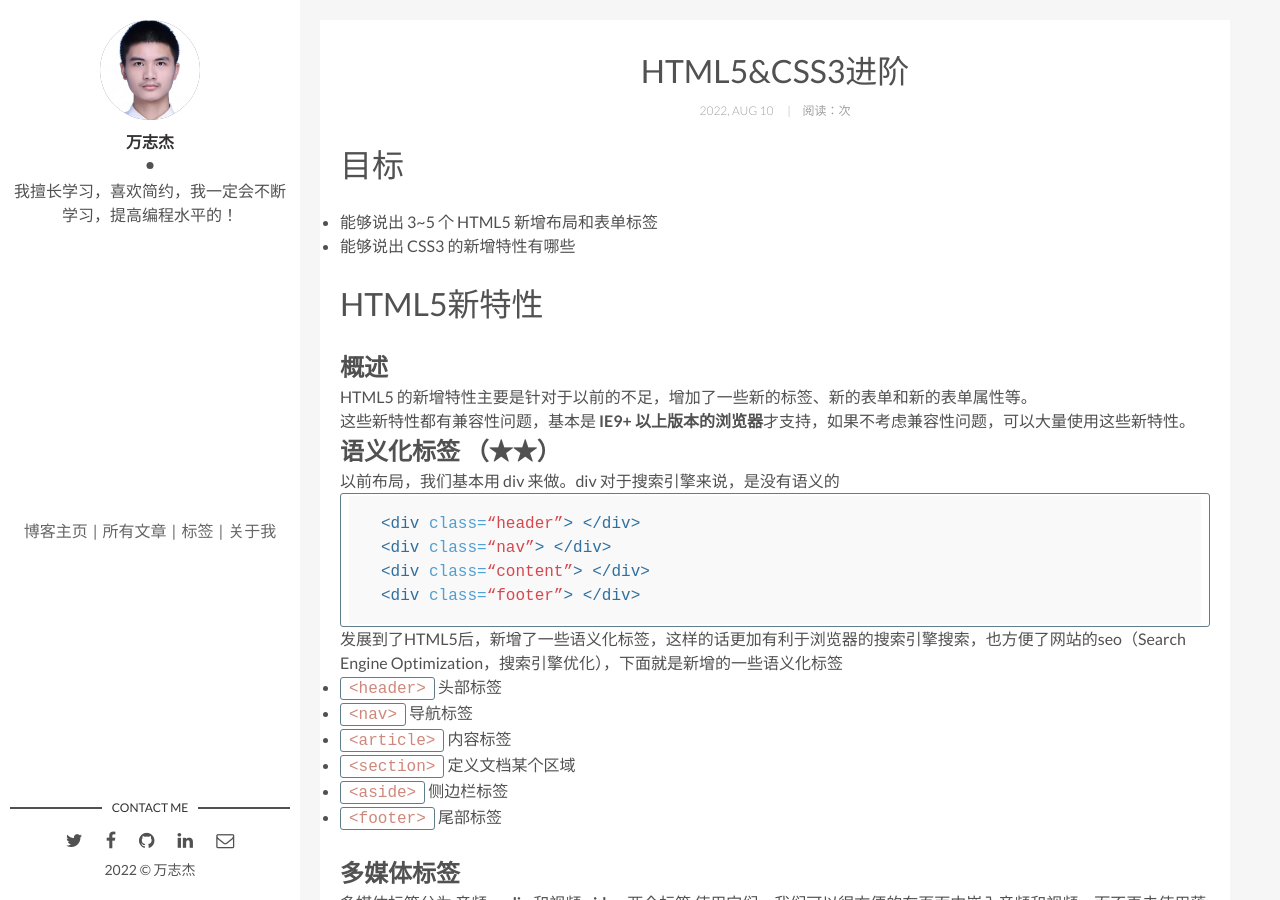
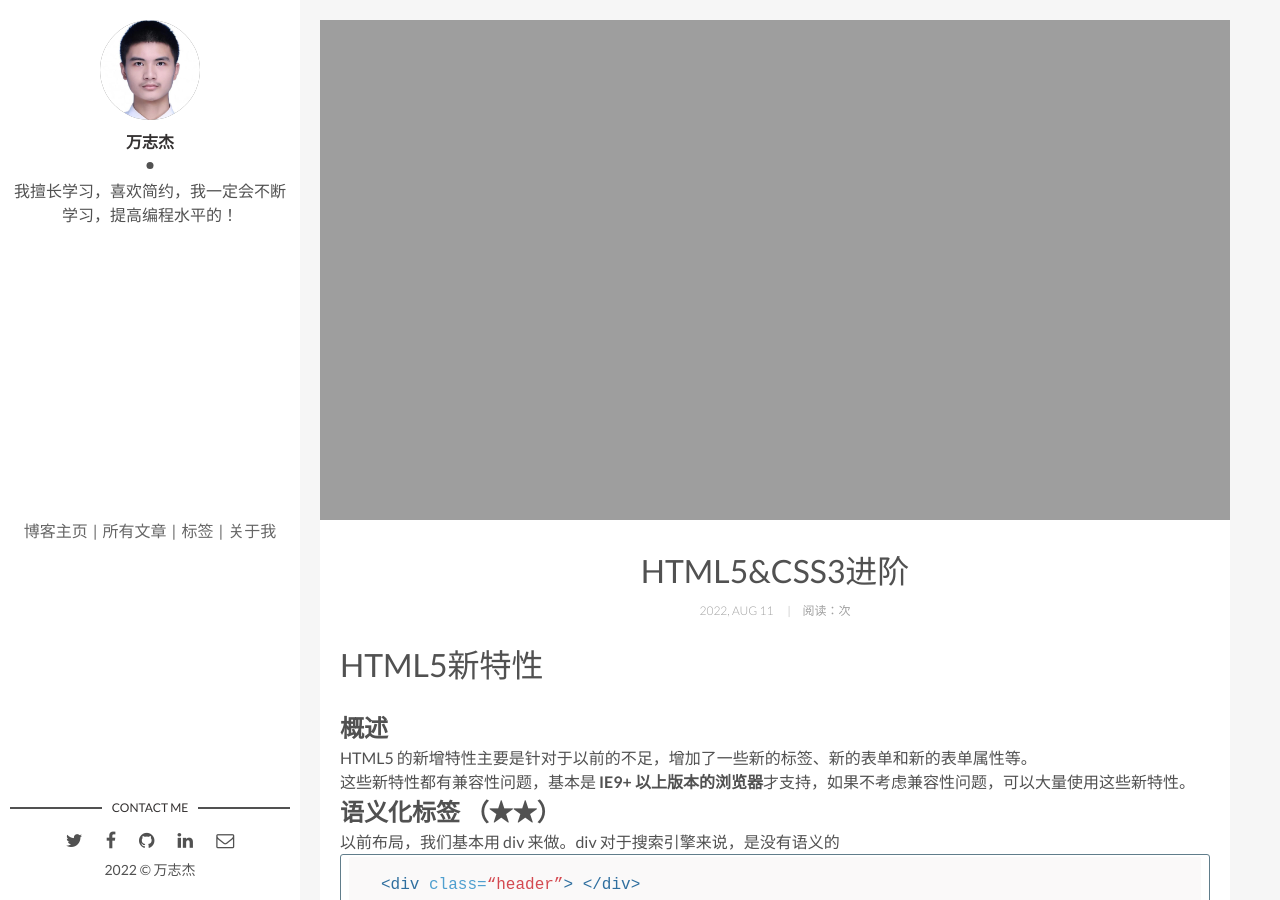
Before and after one commit to 19991010wan/wanBlog_Chinese, a Jekyll site: the page built from _posts/2022-08-12-HTML5&CSS3进阶.markdown, in a window 1280 px wide and 900 px high. Built offline with Jekyll 4.4.1, drawn with Linux system fonts in a browser that asks for light colours; nearby versions of some CDN libraries; comment, search, counter and statistics services are not loaded; some of the changed lines change nothing that is shown; some of the changed text lies outside the part shown.

Commit message:
update markdown

````diff
--- a/_posts/2022-08-12-HTML5&CSS3进阶.markdown
+++ b/_posts/2022-08-12-HTML5&CSS3进阶.markdown
@@ -1,16 +1,11 @@
 ---
 layout: post
 title: HTML5&CSS3进阶
-date: 2022-08-11 00:00:00 +0300
+date: 2022-08-12 00:00:00 +0300
 description: You’ll find this post in your `_posts` directory. Go ahead and edit it and re-build the site to see your changes. # Add post description (optional)
-img: # Add image post (optional)
-tags: [Github Pages, Jekyll, 个人博客] # add tag
+img: html5+css3.jpg# Add image post (optional)
+tags: [HTML5, CSS3] # add tag
 ---
-
-# 目标
-
-- 能够说出 3~5 个 HTML5 新增布局和表单标签
-- 能够说出 CSS3 的新增特性有哪些
 
 # HTML5新特性
 
@@ -40,7 +35,7 @@
 - `<aside>` 侧边栏标签
 - `<footer>` 尾部标签
 
-![](images/语义化标签.png)
+![]({{site.baseurl}}/assets/img/post/HTML&CSS3进阶/语义化标签.png)
 
 ## 多媒体标签
 
@@ -48,7 +43,7 @@
 
 因为多媒体标签的 属性、方法、事件比较多，因此我们需要什么功能的时候，就需要去查找相关的文档进行学习使用。
 
-![](images/多媒体标签.png)
+![]({{site.baseurl}}/assets/img/post/HTML&CSS3进阶/多媒体标签.png)
 
 ### 视频标签- video（★★★）
 
@@ -62,7 +57,7 @@
  <video src="media/mi.mp4"></video>
 ```
 
-![](images/video支持格式.png)
+![]({{site.baseurl}}/assets/img/post/HTML&CSS3进阶/video支持格式.png)
 
 #### 兼容写法
 
@@ -75,11 +70,12 @@
     您的浏览器暂不支持 <video> 标签播放视频
 </ video >
 ```
+
 **上面这种写法，浏览器会匹配video标签中的source，如果支持就播放，如果不支持往下匹配，直到没有匹配的格式，就提示文本**
 
 #### video 常用属性
 
-![](images/video常用属性.png)
+![]({{site.baseurl}}/assets/img/post/HTML&CSS3进阶/video常用属性.png)
 
 **属性很多，有一些属性需要大家重点掌握：**
 
@@ -109,7 +105,7 @@
 <audio src="media/music.mp3"></audio>
 ```
 
-![](images/audio支持格式.png)
+![]({{site.baseurl}}/assets/img/post/HTML&CSS3进阶/audio支持格式.png)
 
 #### 兼容写法
 
@@ -127,7 +123,7 @@
 
 #### audio 常用属性
 
-![](images/audio常用属性.png)
+![]({{site.baseurl}}/assets/img/post/HTML&CSS3进阶/audio常用属性.png)
 
 **示例代码：**
 
@@ -149,7 +145,7 @@
 
 **课堂案例：在这个案例中，熟练了新增表单的用法**
 
-![](images/input案例.png)
+![]({{site.baseurl}}/assets/img/post/HTML&CSS3进阶/input案例.png)
 
 **案例代码：**
 
@@ -179,7 +175,7 @@
 
 **新的输入类型**
 
-![](images/新增input表单.png)
+![]({{site.baseurl}}/assets/img/post/HTML&CSS3进阶/新增input表单.png)
 
 类型很多，我们现阶段**重点记忆三个**： **`number`   `tel`   `search`**
 
@@ -205,7 +201,7 @@
 
 属性选择器，按照字面意思，都是根据标签中的属性来选择元素
 
-![](images/属性选择器.png)
+![]({{site.baseurl}}/assets/img/post/HTML&CSS3进阶/属性选择器.png)
 
 **示例代码：**
 
@@ -233,7 +229,7 @@
 
 结构伪类选择器主要根据文档结构来选择器元素， 常用于根据父级选择器里面的子元素
 
-![](images/结构伪类选择器-01.png)
+![]({{site.baseurl}}/assets/img/post/HTML&CSS3进阶/结构伪类选择器-01.png)
 
 #### E:first-child
 
@@ -254,7 +250,7 @@
   </ul>
 ```
 
-![](images/first-child.png)
+![]({{site.baseurl}}/assets/img/post/HTML&CSS3进阶/first-child.png)
 
 **E:last-child**  则是选择到了最后一个li标签
 
@@ -292,7 +288,7 @@
 
 **一些常用的公式： 公式不是死的，在这里列举出来让大家能够找寻到这个模式，能够理解代码，这样才能写出满足自己功能需求的代码**
 
-![](images/nth-child公式.png)
+![]({{site.baseurl}}/assets/img/post/HTML&CSS3进阶/nth-child公式.png)
 
 **常用的结构伪类选择器是：** `nth-child(n) {...}`
 
@@ -323,7 +319,7 @@
   </ul>
 ```
 
-![](images/nth-child与nth-of-type区别.png)
+![]({{site.baseurl}}/assets/img/post/HTML&CSS3进阶/nth-child与nth-of-type区别.png)
 
 也就是说：
 
@@ -343,7 +339,7 @@
 
 伪元素选择器可以帮助我们利用CSS创建新标签元素，而不需要HTML标签，从而简化HTML结构
 
-![](images/伪元素.png)
+![]({{site.baseurl}}/assets/img/post/HTML&CSS3进阶/伪元素.png)
 
 **示例demo**
 
@@ -510,15 +506,15 @@
 
 **额外标签法**也称为隔墙法，是 W3C 推荐的做法
 
-![](images/额外标签法.png)
+![]({{site.baseurl}}/assets/img/post/HTML&CSS3进阶/额外标签法.png)
 
 **注意：** 要求这个新的空标签必须是块级元素
 
 后面两种伪元素清除浮动算是第一种额外标签法的一个**升级**和**优化**
 
-![](images/单伪元素.png)
+![]({{site.baseurl}}/assets/img/post/HTML&CSS3进阶/单伪元素.png)
 
-![](images/双伪元素.png)
+![]({{site.baseurl}}/assets/img/post/HTML&CSS3进阶/双伪元素.png)
 
 ## 盒子模型（★★★）
 
@@ -543,7 +539,7 @@
 filter:   函数(); -->  例如： filter: blur(5px);  -->  blur模糊处理  数值越大越模糊
 ```
 
-![](images/filter.png)
+![]({{site.baseurl}}/assets/img/post/HTML&CSS3进阶/filter.png)
 
 ### 计算盒子宽度 -- calc 函数
 
@@ -580,11 +576,11 @@
 - **后面两个属性可以省略**
 - **记住过渡的使用口诀： 谁做过渡给谁加**
 
-![](images/运动曲线.png)
+![]({{site.baseurl}}/assets/img/post/HTML&CSS3进阶/运动曲线.png)
 
 #### 过渡练习
 
-![](images/进度条.png)
+![]({{site.baseurl}}/assets/img/post/HTML&CSS3进阶/进度条.png)
 
 步骤：
 
@@ -629,7 +625,7 @@
 
 ### 狭隘H5
 
-![](images/广义H5.png)
+![]({{site.baseurl}}/assets/img/post/HTML&CSS3进阶/广义H5.png)
 
 ### 广义H5
 
````
